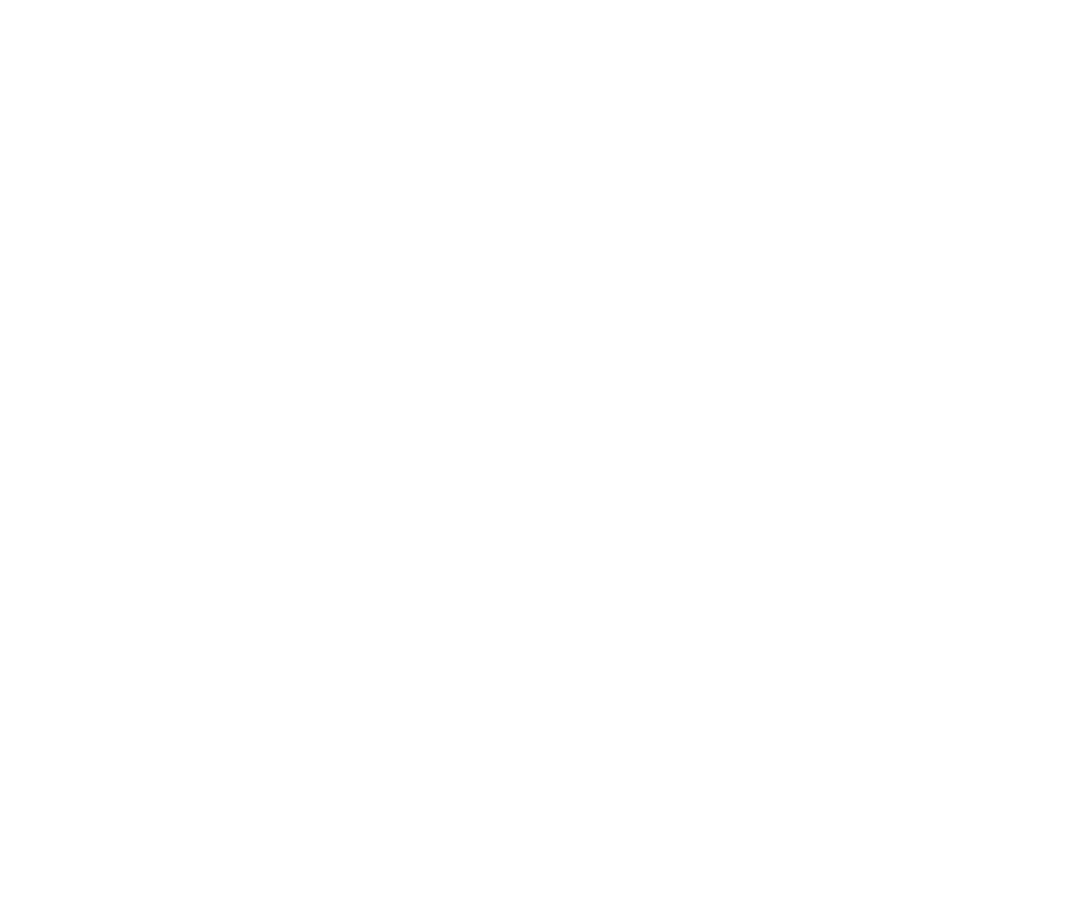
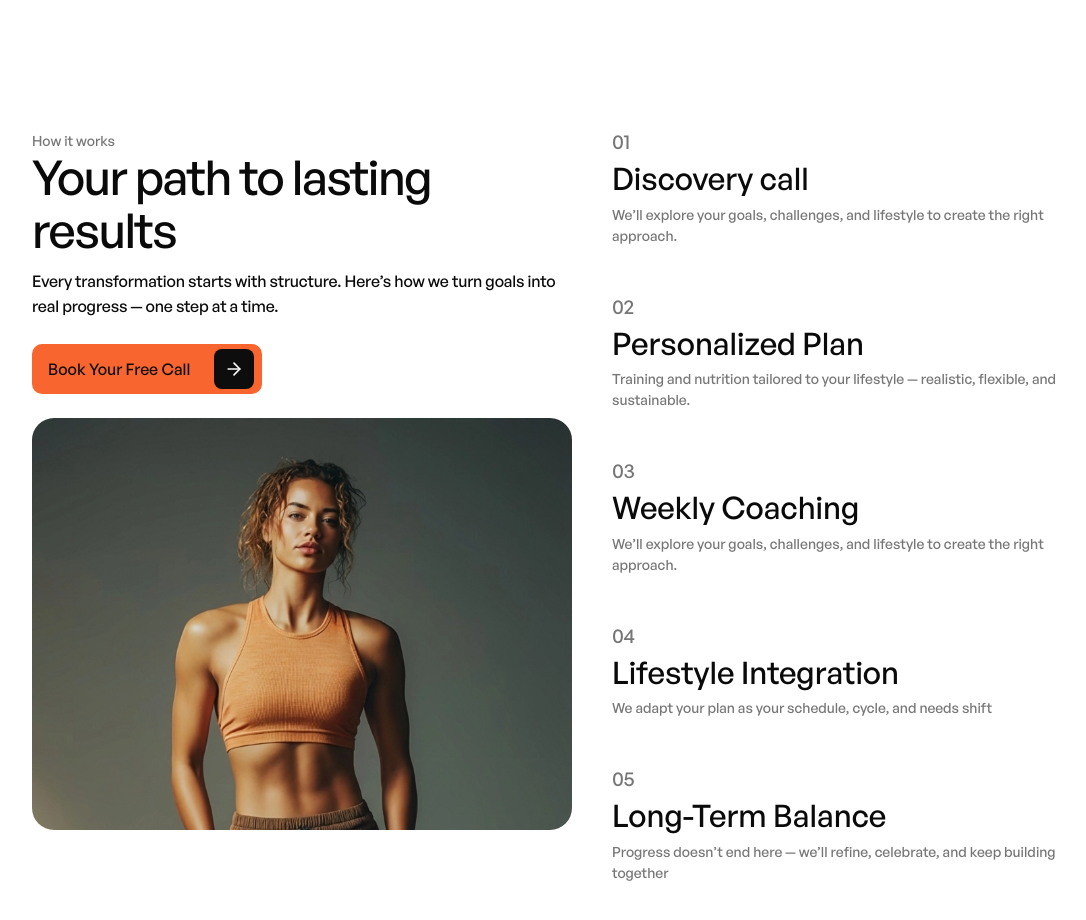
Before and after one commit to gustavoppdev/personal-trainer-landing-page, a Next.js app: page /en in a window 1280 px wide. Shown: the part 3720-4640 px from the top of the page, without its empty margins (48-1134 px from the left). Before the commit the page ends 3692 px from the top, so only its background shows below. Built offline with nearby package versions, Linux system fonts and the light colour scheme.

Commit message:
feat(how-works): adiciona a section how-works (#9)

```diff
--- a/messages/en.json
+++ b/messages/en.json
@@ -100,6 +100,39 @@
           "description": "Designed for teams or partners who want shared motivation and accountability."
         }
       }
+    },
+    "HowWorks": {
+      "introduction": "How it works",
+      "headline": "Your path to lasting results",
+      "description": "Every transformation starts with structure. Here’s how we turn goals into real progress — one step at a time.",
+      "ctaBtn": "Book Your Free Call",
+      "steps": {
+        "0": {
+          "index": "01",
+          "title": "Discovery call",
+          "description": "We’ll explore your goals, challenges, and lifestyle to create the right approach."
+        },
+        "1": {
+          "index": "02",
+          "title": "Personalized Plan",
+          "description": "Training and nutrition tailored to your lifestyle — realistic, flexible, and sustainable."
+        },
+        "2": {
+          "index": "03",
+          "title": "Weekly Coaching",
+          "description": "We’ll explore your goals, challenges, and lifestyle to create the right approach."
+        },
+        "3": {
+          "index": "04",
+          "title": "Lifestyle Integration",
+          "description": "We adapt your plan as your schedule, cycle, and needs shift"
+        },
+        "4": {
+          "index": "05",
+          "title": "Long-Term Balance",
+          "description": "Progress doesn’t end here — we’ll refine, celebrate, and keep building together"
+        }
+      }
     }
   },
   "Others": {
@@ -124,7 +157,10 @@
       },
       "icons": {
         "star": "A yellow star",
-        "calendar": "A calendar"
+        "calendar": "A calendar",
+        "fire": "A fire",
+        "lightning": "A lightning",
+        "crown": "A crown"
       }
     }
   }
--- a/messages/pt.json
+++ b/messages/pt.json
@@ -100,6 +100,39 @@
           "description": "Ideal para equipes ou duplas que buscam motivação e responsabilidade compartilhada."
         }
       }
+    },
+    "HowWorks": {
+      "introduction": "Como funciona",
+      "headline": "Seu caminho para resultados duradouros",
+      "description": "Toda mudança começa com estrutura. Veja como transformamos metas em evolução real — passo a passo.",
+      "ctaBtn": "Agende sua sessão gratuita",
+      "steps": {
+        "0": {
+          "index": "01",
+          "title": "Chamada de Descoberta",
+          "description": "Vamos entender seus objetivos, desafios e rotina para definir o melhor caminho."
+        },
+        "1": {
+          "index": "02",
+          "title": "Plano Personalizado",
+          "description": "Treino e nutrição adaptados à sua realidade — prático, flexível e sustentável."
+        },
+        "2": {
+          "index": "03",
+          "title": "Acompanhamento Semanal",
+          "description": "Revisões constantes para manter você firme e ajustando quando necessário."
+        },
+        "3": {
+          "index": "04",
+          "title": "Integração ao Estilo de Vida",
+          "description": "Seu plano evolui conforme seu tempo, ciclo e necessidades mudam."
+        },
+        "4": {
+          "index": "05",
+          "title": "Equilíbrio a Longo Prazo",
+          "description": "A evolução continua — refinamos, celebramos e seguimos construindo juntas."
+        }
+      }
     }
   },
   "Others": {
@@ -124,7 +157,10 @@
       },
       "icons": {
         "star": "Uma estrela amarela",
-        "calendar": "Um calendário"
+        "calendar": "Um calendário",
+        "fire": "Um fogo",
+        "lightning": "Um raio",
+        "crown": "Uma coroa"
       }
     }
   }
--- a/src/app/[locale]/(home)/components/About/AboutCard.tsx
+++ b/src/app/[locale]/(home)/components/About/AboutCard.tsx
@@ -11,6 +11,7 @@
 
 const AboutCard = ({ stat }: Props) => {
   const t = useTranslations("Sections.About.stats");
+  const tAlt = useTranslations("Others.Alt.icons");
   return (
     <li
       className="p-4 flex flex-col gap-10 lg:gap-2 bg-custom-white-80 dark:bg-custom-black-60 hover:bg-custom-white-90/90 dark:hover:bg-custom-black-60/90 rounded-3xl w-full
@@ -18,7 +19,7 @@
     >
       <Image
         src={stat.iconSrc}
-        alt={t(stat.description)}
+        alt={tAlt(stat.alt)}
         width={32}
         height={32}
         sizes="32px"
--- /dev/null
+++ b/src/app/[locale]/(home)/components/HowWorks/HowWorks.tsx
@@ -0,0 +1,44 @@
+// Next.js
+import Image from "next/image";
+
+// Componentes
+import SectionTitle from "@/components/common/SectionTitle";
+import Step from "./Step";
+
+// Assets & Constantes
+import { HowWorksStepsArray } from "@/constants";
+import { howWorksPicture } from "@/assets";
+
+export const HowWorks = () => {
+  return (
+    <section
+      id=""
+      className="section-container py-14 lg:my-24 grid grid-cols-1 lg:grid-cols-2 gap-10"
+    >
+      {/* CTA */}
+      <div className="flex flex-col gap-6">
+        <SectionTitle namespace="Sections.HowWorks" />
+
+        <div className="relative w-full rounded-3xl overflow-hidden custom-height">
+          <Image
+            src={howWorksPicture}
+            alt="Rachel Stone"
+            fill
+            sizes="(max-width: 640px) calc(100vw - 1rem), (max-width: 768px) 608px, (max-width: 1024px) 688px, (max-width: 1280px) 452px, (max-width: 1536px) 540px, 588px"
+            className="object-cover"
+            style={{ objectPosition: "top" }}
+            placeholder="blur"
+            quality={100}
+          />
+        </div>
+      </div>
+
+      {/* Steps */}
+      <ul className="flex flex-col gap-10 justify-between font-medium">
+        {HowWorksStepsArray.map((step) => (
+          <Step key={step.index} step={step} />
+        ))}
+      </ul>
+    </section>
+  );
+};
--- /dev/null
+++ b/src/app/[locale]/(home)/components/HowWorks/Step.tsx
@@ -0,0 +1,26 @@
+import { StepType } from "@/types";
+import { useTranslations } from "next-intl";
+
+type Props = {
+  step: StepType;
+};
+
+const Step = ({ step }: Props) => {
+  const t = useTranslations("Sections.HowWorks.steps");
+
+  return (
+    <li className="space-y-0.5 max-w-[450px] group cursor-pointer">
+      <span className="text-custom-body-1 text-custom-black-50 group-hover:text-custom-primary transition-colors duration-1000">
+        {t(step.index)}
+      </span>
+      <h3 className="text-heading-6">{t(step.title)}</h3>
+      <p className="text-custom-body-3 text-custom-black-50">
+        {t(step.description)}
+      </p>
+
+      <div className="w-0 h-px bg-custom-primary group-hover:w-full transition-all duration-1000 mt-2"></div>
+    </li>
+  );
+};
+
+export default Step;
--- /dev/null
+++ b/src/app/[locale]/(home)/components/HowWorks/index.ts
@@ -0,0 +1 @@
+export { HowWorks } from "./HowWorks";
--- a/src/app/[locale]/(home)/page.tsx
+++ b/src/app/[locale]/(home)/page.tsx
@@ -12,6 +12,7 @@
 import { About } from "./components/About";
 import LogosTicker from "./components/LogosTicker";
 import { Services } from "./components/Services";
+import { HowWorks } from "./components/HowWorks";
 
 const Home = () => {
   return (
@@ -44,6 +45,7 @@
       <div className="bg-custom-black-90">
         <Services />
       </div>
+      <HowWorks />
     </main>
   );
 };
--- a/src/app/[locale]/globals.css
+++ b/src/app/[locale]/globals.css
@@ -81,6 +81,10 @@
 @layer utilities {
   .section-container {
     @apply container mx-auto px-4 md:px-10 xl:px-20 2xl:px-40;
+  }
+
+  .custom-height {
+    @apply h-[600px] lg:h-[412px];
   }
 
   .text-custom-heading-2 {
--- a/src/assets/index.ts
+++ b/src/assets/index.ts
@@ -8,7 +8,7 @@
 import avatar3 from "./images/avatar3.png";
 import fireIcon from "./images/fireIcon.svg";
 import lightningIcon from "./images/lightningIcon.svg";
-import crowIcon from "./images/crowIcon.svg";
+import crownIcon from "./images/crownIcon.svg";
 import aboutImage from "./images/aboutImage.webp";
 import signature from "./images/signature.svg";
 import nasmLogo from "./images/nasmLogo.svg";
@@ -19,6 +19,7 @@
 import plansIcon from "./images/plansIcon.svg";
 import groupIcon from "./images/groupIcon.svg";
 import servicesPicture from "./images/servicesPicture.webp";
+import howWorksPicture from "./images/howWorksPicture.webp";
 
 // == Exportação
 export {
@@ -31,7 +32,7 @@
   avatar3,
   fireIcon,
   lightningIcon,
-  crowIcon,
+  crownIcon,
   aboutImage,
   signature,
   nasmLogo,
@@ -42,4 +43,5 @@
   plansIcon,
   groupIcon,
   servicesPicture,
+  howWorksPicture,
 };
--- a/src/constants/index.ts
+++ b/src/constants/index.ts
@@ -2,7 +2,7 @@
   aceLogo,
   afaaLogo,
   coachIcon,
-  crowIcon,
+  crownIcon,
   fireIcon,
   groupIcon,
   issaLogo,
@@ -17,6 +17,7 @@
   PhilosophyStatType,
   ServiceFeatureType,
   StatType,
+  StepType,
 } from "../types";
 
 // Array para LanguageSwitcher.tsx
@@ -70,14 +71,17 @@
   {
     iconSrc: fireIcon,
     description: "0.title",
+    alt: "fire",
   },
   {
     iconSrc: lightningIcon,
     description: "1.title",
+    alt: "lightning",
   },
   {
-    iconSrc: crowIcon,
+    iconSrc: crownIcon,
     description: "2.title",
+    alt: "crown",
   },
 ];
 
@@ -129,3 +133,32 @@
     image: servicesPicture,
   },
 ];
+
+// Array para HowWorks.tsx
+export const HowWorksStepsArray: StepType[] = [
+  {
+    index: "0.index",
+    title: "0.title",
+    description: "0.description",
+  },
+  {
+    index: "1.index",
+    title: "1.title",
+    description: "1.description",
+  },
+  {
+    index: "2.index",
+    title: "2.title",
+    description: "2.description",
+  },
+  {
+    index: "3.index",
+    title: "3.title",
+    description: "3.description",
+  },
+  {
+    index: "4.index",
+    title: "4.title",
+    description: "4.description",
+  },
+];
```
Also changed, not shown: src/app/[locale]/(home)/components/Services/FeatureCard.tsx (+12 -6 lines), src/types/index.ts (+8 -0 lines), src/assets/images/crownIcon.svg (renamed from src/assets/images/crowIcon.svg), src/assets/images/howWorksPicture.webp (added).
